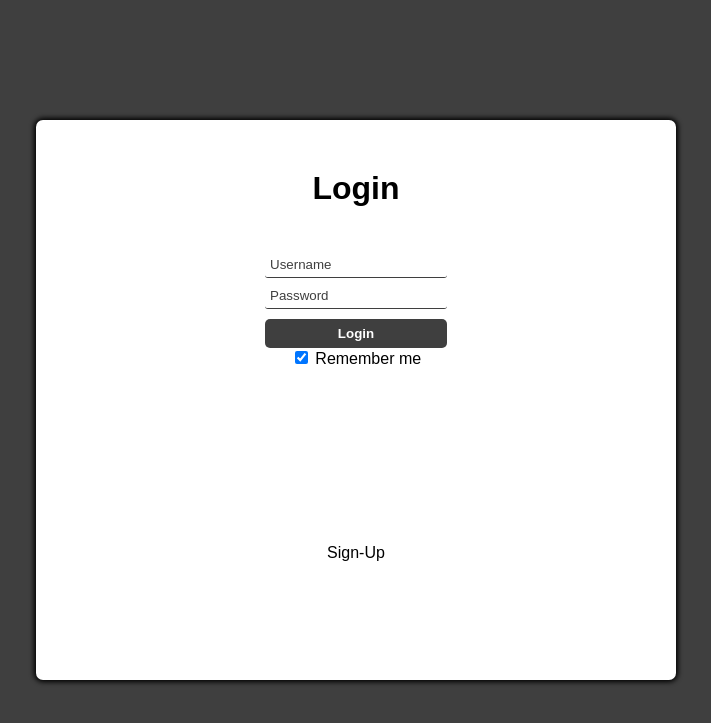
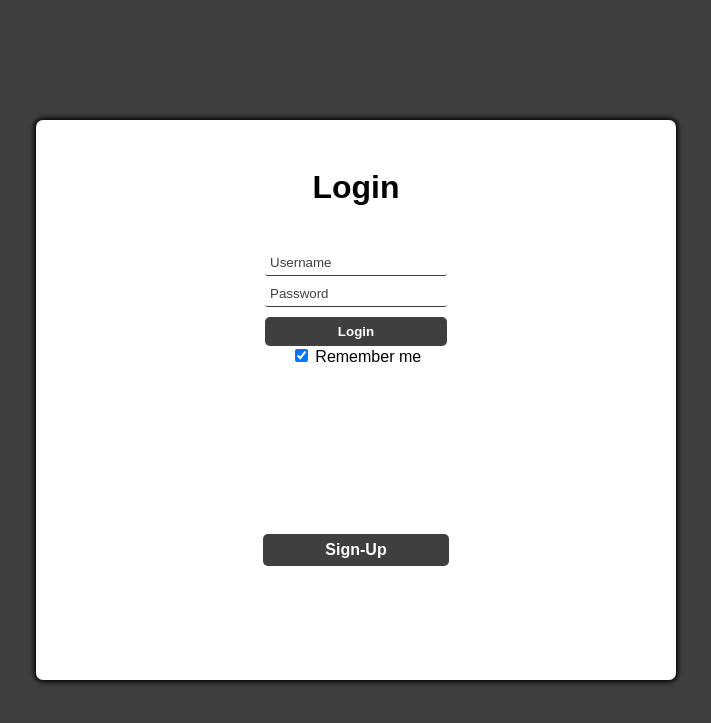
Before and after one commit to sbharg/cs490-project, a Flask app: page / in a window 1280 px wide. Shown: the top 723 px of the page, without its empty margins (284-995 px from the left). Run offline with Flask 2, Linux system fonts and the light colour scheme.

Commit message:
html fixes

```diff
--- a/app/static/login-page.css
+++ b/app/static/login-page.css
@@ -43,6 +43,19 @@ body {
 	padding: 0px 0px 5px 5px;
 }
 
+#lf-signin {
+	text-align: center;
+	width:27%;
+	padding: 7px;
+	border: none;
+	border-radius: 5px;
+	color: white;
+	font-weight: bold;
+	background-color: #3f3f3f;
+	cursor: pointer;
+	outline: none;
+}
+
 #lf-submit {
 	width:100%;
 	padding: 7px;
```
Also changed, not shown: app/templates/index.html (+2 -5 lines).
